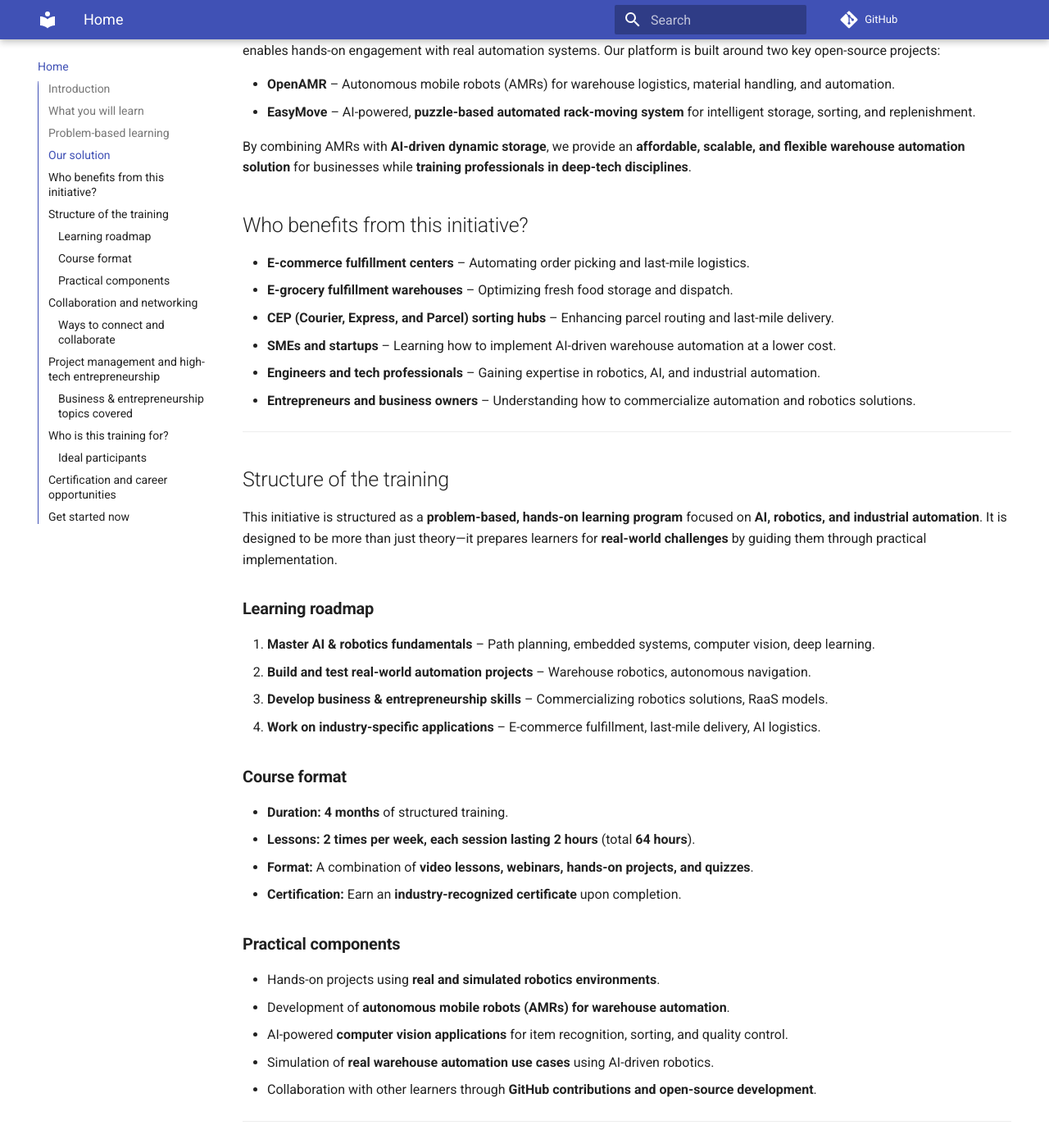
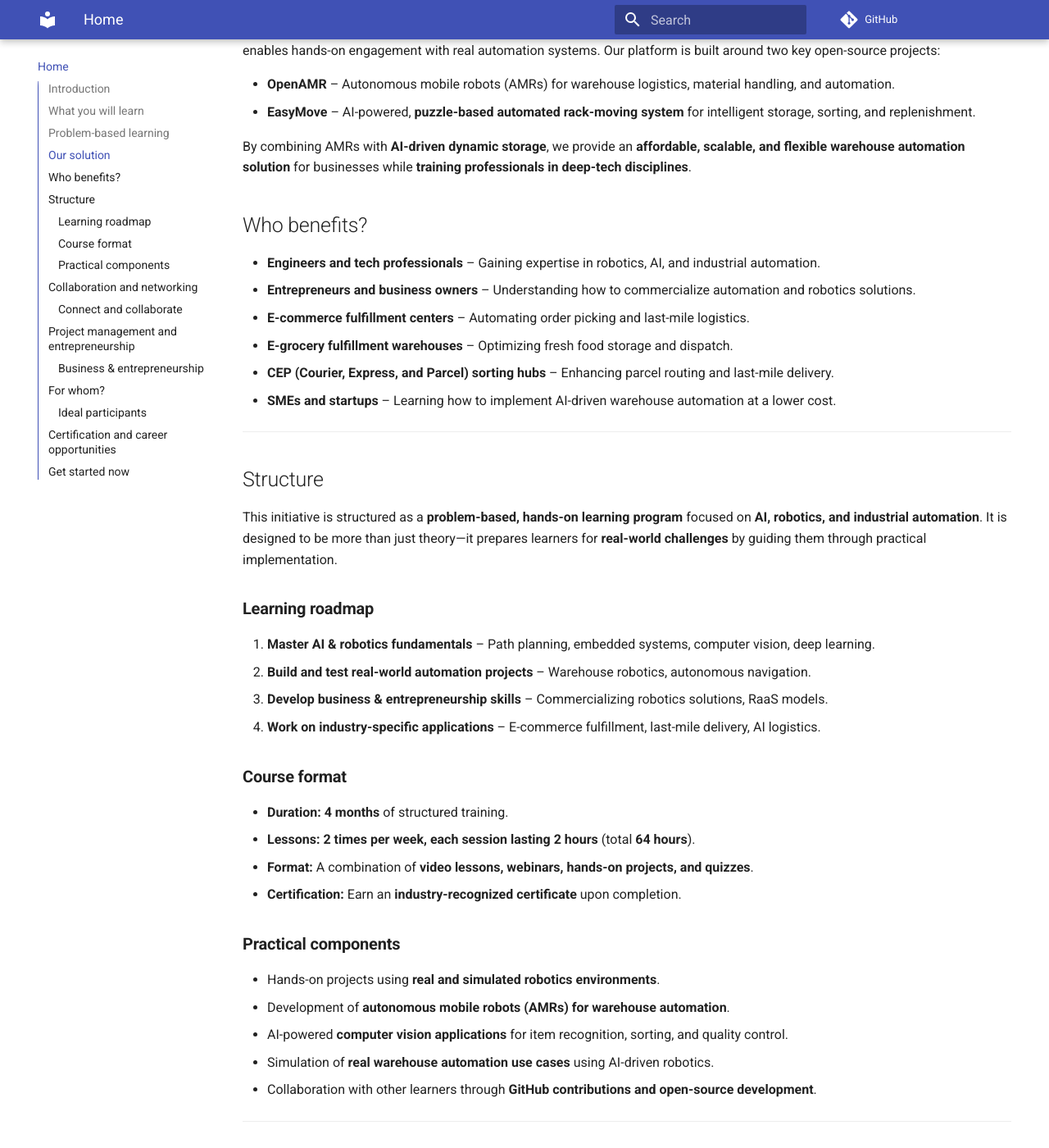
Before and after one commit to BotshareAI/Botshare_book, an MkDocs documentation site: the page built from docs/index.md, in a window 1280 px wide and 1400 px high, scrolled down 1103 px. Shown: the whole window at 82% size. Built offline with MkDocs 1.6.1 and Material for MkDocs 9.7.7, drawn with Linux system fonts in a browser that asks for light colours; comment, search, counter and statistics services are not loaded; some of the changed text lies outside the part shown.

Commit message:
Update index.md

```diff
--- a/docs/index.md
+++ b/docs/index.md
@@ -16,7 +16,9 @@ This initiative consists of **three interconnected pillars**:
 - **Deep-tech and robotics training** – Theoretical and practical AI-robotics education.
 - **Hands-on product development** – Developing AMRs, cobots, and AI-based warehouse automation systems.
 - **Business & entrepreneurship** – Scaling robotic solutions into commercial ventures.
+
 ---
+
 ## Problem-based learning
 
 Small and medium-sized warehouses face increasing pressure to handle growing e-commerce demand, optimize storage, and reduce operational costs. Traditional automation solutions are expensive and complex, leaving many SMEs without scalable options. Many businesses struggle with labor shortages, inefficient inventory management, and high order fulfillment costs.
@@ -32,18 +34,18 @@ The lack of accessible automation training further limits the ability of busines
 
 By combining AMRs with **AI-driven dynamic storage**, we provide an **affordable, scalable, and flexible warehouse automation solution** for businesses while **training professionals in deep-tech disciplines**.
 
-## Who benefits from this initiative?
+## Who benefits?
 
+- **Engineers and tech professionals** – Gaining expertise in robotics, AI, and industrial automation.
+- **Entrepreneurs and business owners** – Understanding how to commercialize automation and robotics solutions.
 - **E-commerce fulfillment centers** – Automating order picking and last-mile logistics.
 - **E-grocery fulfillment warehouses** – Optimizing fresh food storage and dispatch.
 - **CEP (Courier, Express, and Parcel) sorting hubs** – Enhancing parcel routing and last-mile delivery.
 - **SMEs and startups** – Learning how to implement AI-driven warehouse automation at a lower cost.
-- **Engineers and tech professionals** – Gaining expertise in robotics, AI, and industrial automation.
-- **Entrepreneurs and business owners** – Understanding how to commercialize automation and robotics solutions.
 
 ---
 
-## Structure of the training
+## Structure
 
 This initiative is structured as a **problem-based, hands-on learning program** focused on **AI, robotics, and industrial automation**. It is designed to be more than just theory—it prepares learners for **real-world challenges** by guiding them through practical implementation.
 
@@ -72,7 +74,7 @@ This initiative is structured as a **problem-based, hands-on learning program**
 
 This is not just a training program—it is a **collaborative ecosystem** where learners actively engage with experts, industry leaders, and fellow robotics enthusiasts.
 
-### **Ways to connect and collaborate**
+### **Connect and collaborate**
 - **GitHub discussions** – Participate in project development, contribute code, and exchange ideas.
 - **Live mentorship and expert-led Q&A sessions** – Gain insights from professionals in AI and robotics.
 - **Open-source contributions** – Improve documentation, test robotic systems, and enhance automation tools.
@@ -82,11 +84,11 @@ By contributing to the **real-world development** of OpenAMR and EasyMove, parti
 
 ---
 
-## Project management and high-tech entrepreneurship
+## Project management and entrepreneurship
 
 Beyond technical training, the program also includes **business and project management modules**, ensuring that learners **understand how to implement and scale robotics solutions** in real industries.
 
-### **Business & entrepreneurship topics covered**
+### **Business & entrepreneurship**
 - **Project planning & Agile development** – Managing AI and robotics projects efficiently.
 - **Monetization & business models** – Turning robotics solutions into profitable businesses.
 - **Funding & investment strategies** – Accessing grants, venture capital, and government innovation programs.
@@ -97,7 +99,7 @@ These modules ensure that learners not only **develop cutting-edge technology**
 
 ---
 
-## Who is this training for?
+## For whom?
 
 The program is open to **students, engineers, professionals, and entrepreneurs** looking to gain expertise in AI, robotics, and automation.
 
```
